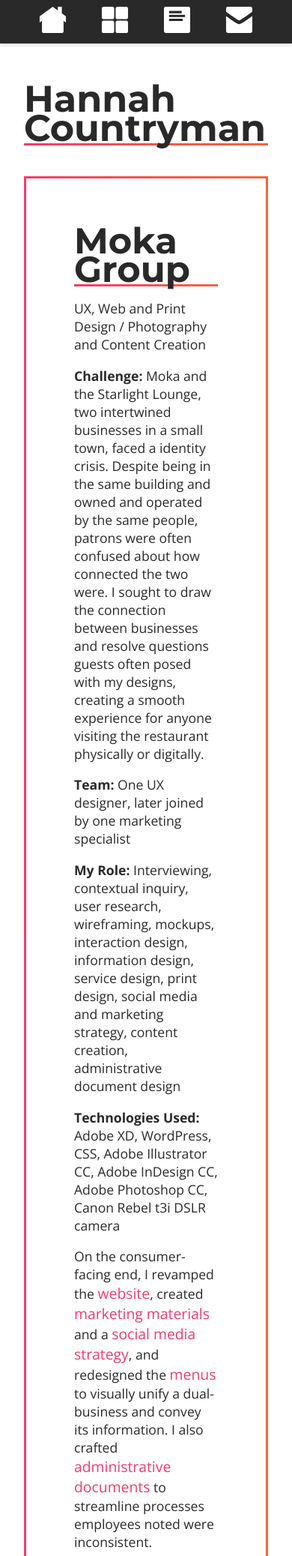
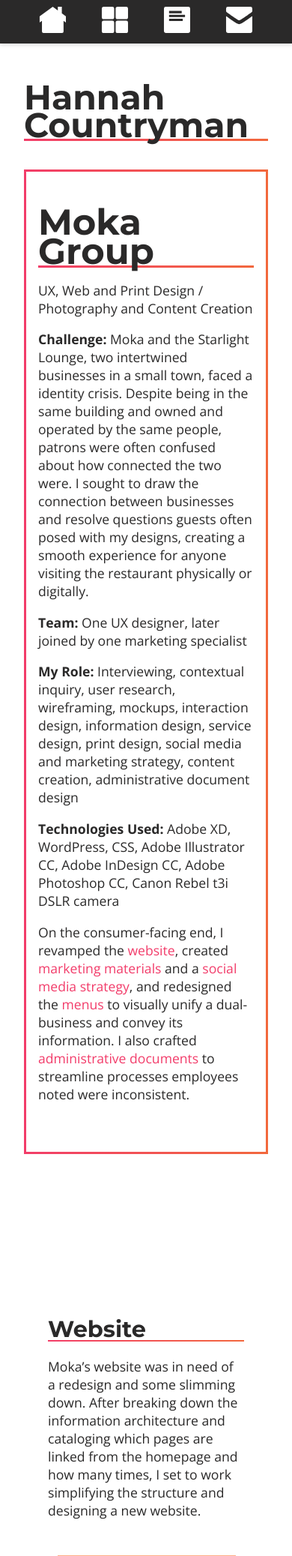
Before and after one commit to hanncou/hanncou.github.io, a PHP site: page /projects/moka-group.html in a window 390 px wide. Shown: the top 2075 px of the page at 75% size. Run offline with PHP 8.4, Linux system fonts and the light colour scheme; some libraries are stand-ins or nearby versions.

Commit message:
tweaking project page css

```diff
--- a/portfolio/css/stylesheet.css
+++ b/portfolio/css/stylesheet.css
@@ -164,7 +164,7 @@
     }
 
     h1, h2{
-        font-size:2.8em;
+        font-size:2.6em;
         margin-top: 0;
     }
 
@@ -747,8 +747,7 @@
     display: none;
 }
 
-#footer p{
-    float:right;
+#credit p{
     text-align: right;
     max-width: 358px;
     margin: 3px 0 0 0;
@@ -787,6 +786,7 @@
 
     #credit p{
         text-align: left;
+        float: none;
     }
 }
 
@@ -911,6 +911,11 @@
 
     #summary-wrapper{
         margin:0;
+        padding:3em 1em;
+    }
+
+    #summary-wrapper a, #case-study-wrapper a{
+        font-size: 1em;
     }
 
 }
```
